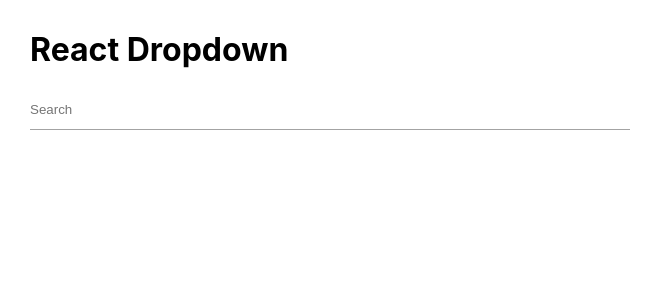
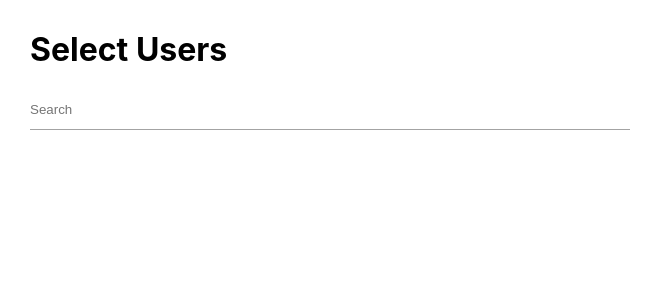
Before and after one commit to deepak252/react-dropdown, a React (Create React App) app: page / in a window 1280 px wide. Shown: the top 300 px of the page, without its empty margins (0-663 px from the left). Built offline with nearby package versions, Linux system fonts and the light colour scheme.

Commit message:
Add header

```diff
--- a/src/examples/dropdown/DropdownExample.tsx
+++ b/src/examples/dropdown/DropdownExample.tsx
@@ -8,7 +8,7 @@ const DropdownExample = () => {
   }
   return (
     <div style={{ margin: '30px' }}>
-      <h1>React Dropdown</h1>
+      <h1>Select Users</h1>
       <Dropdown options={options} onChangeValue={handleOptionSelect} />
     </div>
   )
```
